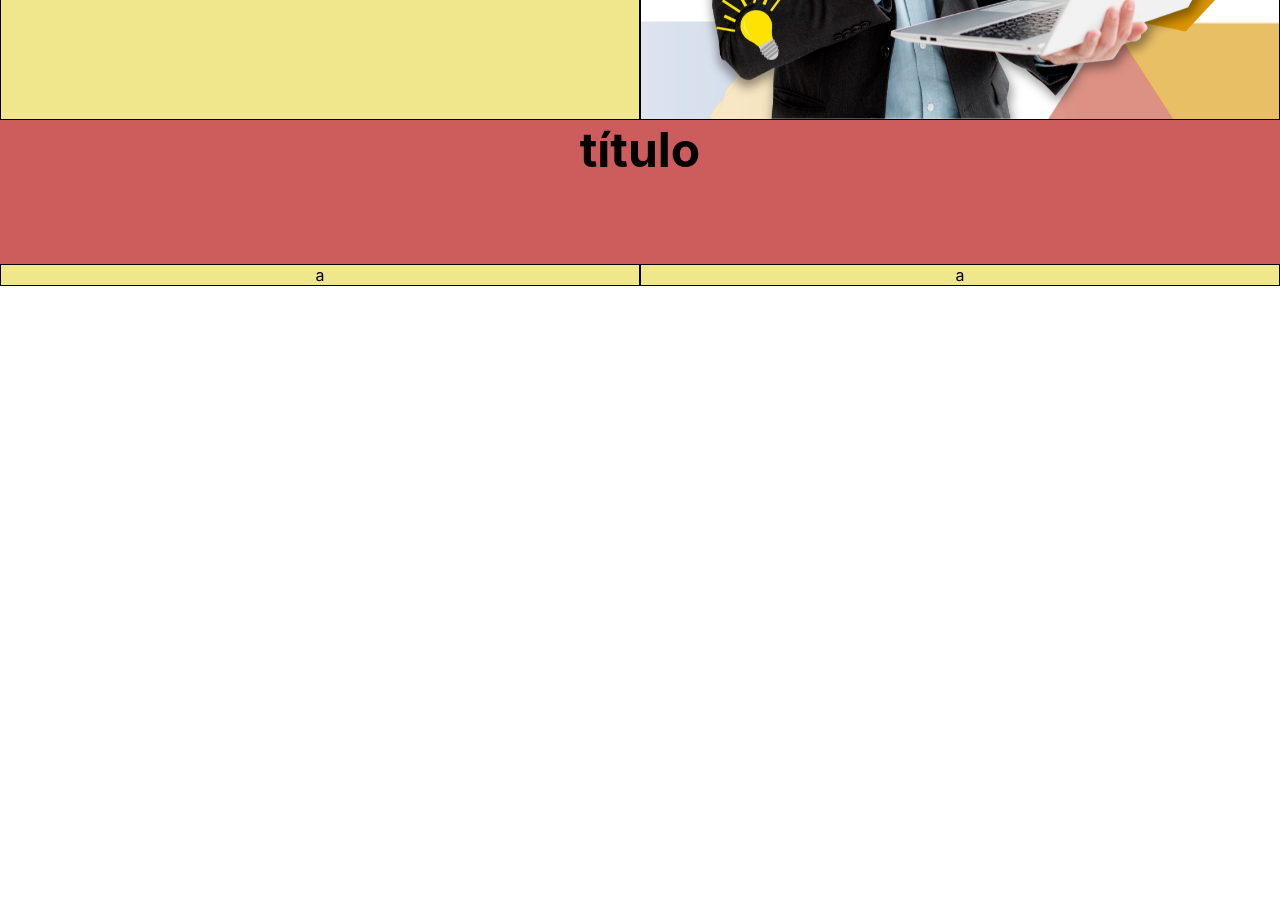
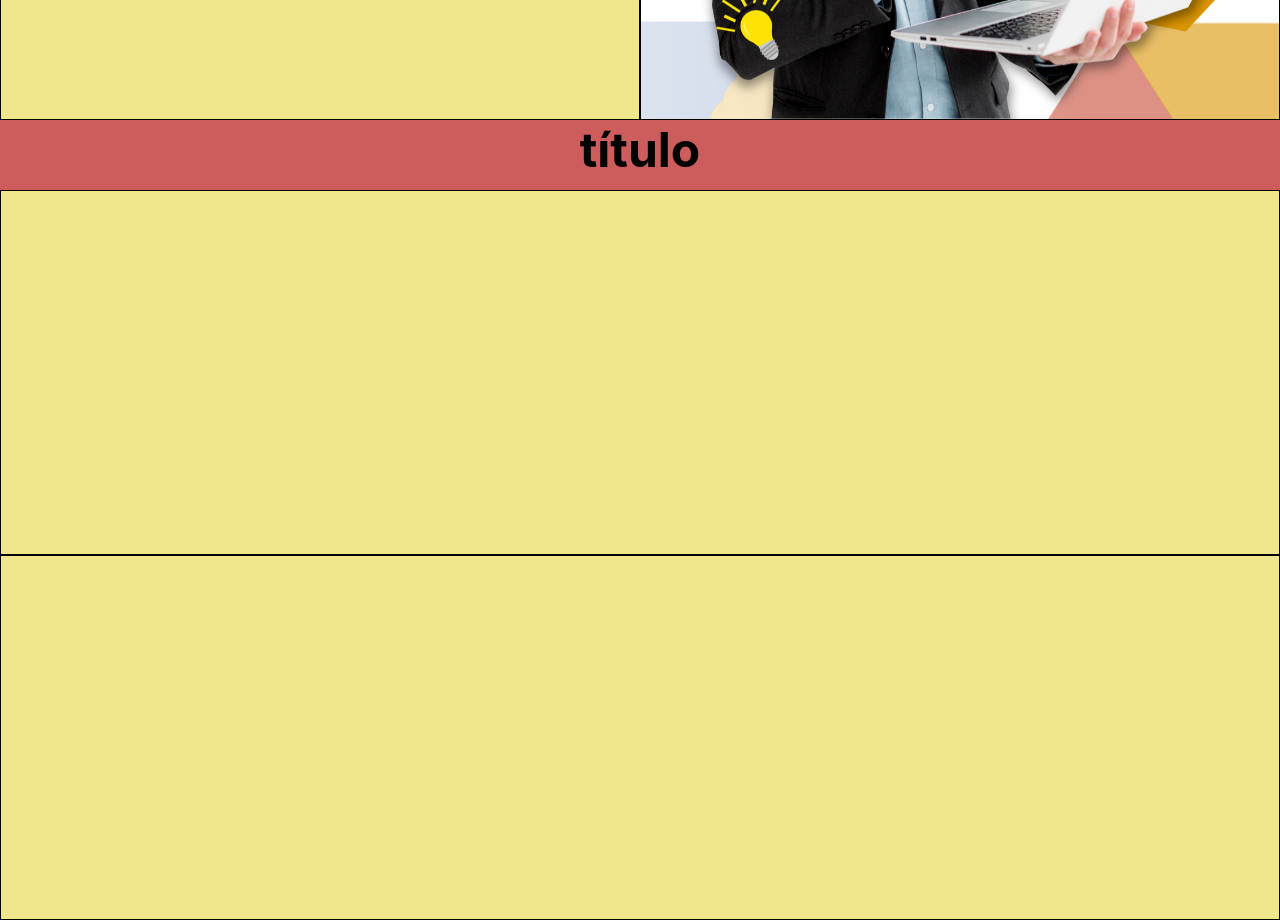
Before and after one commit to firepho92/plantilla, a React (Create React App) app: page / in a window 1280 px wide. Shown: the part 680-1600 px from the top of the page. Built offline with nearby package versions, Linux system fonts and the light colour scheme.

Commit message:
c#-329-1-a92

```diff
--- a/src/components/Solutions.js
+++ b/src/components/Solutions.js
@@ -5,12 +5,12 @@ export default function Solutions(props) {
         <div className='block-title align-center'>
           título
         </div>
-        <div className='columns'>
+        <div className='rows'>
           <div className='is-half'>
-            a
+
           </div>
           <div className='is-half'>
-            a
+
           </div>
         </div>
       </div>
--- a/src/components/styles.css
+++ b/src/components/styles.css
@@ -15,7 +15,7 @@
 .columns {
   display: flex;
   flex-direction: row;
-  max-height: 100%;
+  height: 100%;
 }
 
 .rows {
@@ -117,5 +117,6 @@
   width: 100%;
   text-align: center;
   background-color: indianred;
-  max-height: 3em;
+  height: 10vh;
+  min-height: 70px;
 }
```
